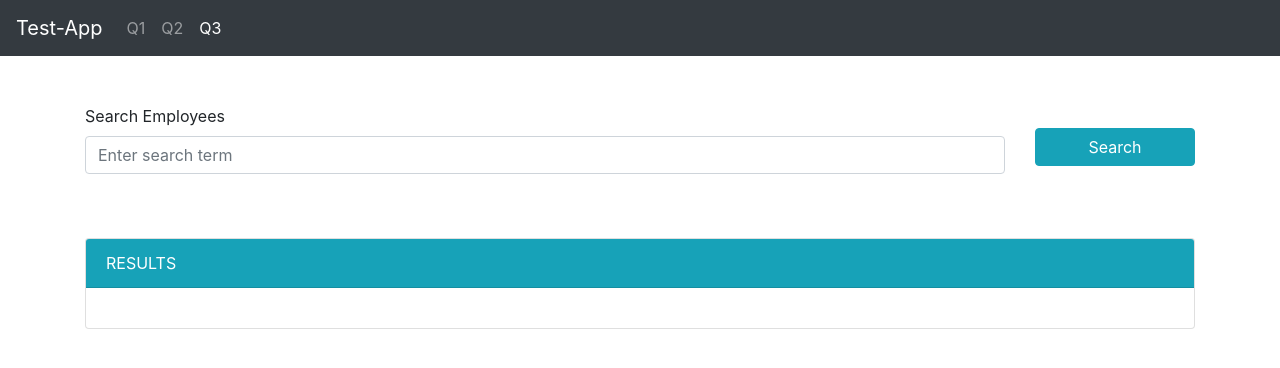
After one commit to aliguzz/ali_khurram_test, a Flask app: page /q3 in a window 1280 px wide. The commit adds this page. Shown: the top 368 px of the page. Run offline with Flask 2, Linux system fonts and the light colour scheme; some libraries are stand-ins or nearby versions.

Commit message:
final assignment completion

```diff
--- a/testapp/app.py
+++ b/testapp/app.py
@@ -1,7 +1,20 @@
-from flask import Flask, render_template, request, url_for, redirect, flash
+from flask import Flask, render_template, request, url_for, redirect, json
+from flask_mysqldb import MySQL
+import time
+import LRUCache
+LRUCacheObj = LRUCache.LRUCache(10, 20)
+
 app = Flask(__name__)
+# db configurations
 app.config["TEMPLATES_AUTO_RELOAD"] = True
-app.run(debug=True)
+app.config['MYSQL_HOST'] =  'localhost'
+app.config['MYSQL_PORT'] =  3306
+app.config['MYSQL_USER'] =  'root'
+app.config['MYSQL_PASSWORD'] =  'Aliguzz1@3'
+app.config['MYSQL_DB'] =  'ali_khurram_test'
+mysql = MySQL(app)
+# mysql.init_app(app)
+# cursor = mysql.connection.cursor()
 
 @app.route("/")
 def home():
@@ -83,3 +96,45 @@ def q2():
             return render_template('q2.html', error=error)
     else:
         return render_template('q2.html')
+
+# function to calculate the results of questions number 1
+@app.route("/q3", methods=["GET"])
+def q3():
+    # store start time
+    start = time.time()
+    results = ""
+    message = ""
+    exec_time = ""
+    # check if search term provided
+    if request.args and request.args["query"]:
+        query = str(request.args["query"])
+        searched_in = 'DATABASE'
+        # check if its in cache
+        cache_results = LRUCacheObj.get(query)
+        if cache_results != -1:
+            users = cache_results
+            searched_in = 'CACHE'
+        else:
+            cursor = mysql.connection.cursor()
+            cursor.execute("SELECT emp_no, first_name, last_name, birth_date, hire_date FROM employees WHERE CONCAT(first_name, ' ', last_name) LIKE '%"+query+"%' OR birth_date LIKE '%"+query+"%' OR hire_date LIKE '%"+query+"%' OR emp_no LIKE '%"+query+"%'")
+            users = cursor.fetchall()
+
+        LRUCacheObj.set(query, users)
+        # check for results
+        if len(users) > 0:
+            message = str(len(users))+" results against your search"
+        else:
+            message = "No results found against your search"
+
+        # get end time of execution
+        stop = time.time()
+        total_time = stop - start
+        exec_time = float(total_time)
+        exec_time = "{:.15f}".format(exec_time)
+        return render_template("q3.html", results=users,message=message,exec_time=exec_time,searched_in=searched_in)
+    else:
+        return render_template("q3.html", results=results)
+
+# app debug mode
+if __name__ == '__main__':
+    app.run(debug=True)
--- a/testapp/templates/index.html
+++ b/testapp/templates/index.html
@@ -26,7 +26,7 @@
                         <a class="nav-link" href="{{ url_for('q2') }}">Q2</a>
                     </li>
                     <li class="nav-item">
-                        <a class="nav-link" href="#">Q3</a>
+                        <a class="nav-link" href="{{ url_for('q3') }}">Q3</a>
                     </li>
                 </ul>
             </div>
--- a/testapp/templates/q2.html
+++ b/testapp/templates/q2.html
@@ -26,7 +26,7 @@
                         <a class="nav-link" href="{{ url_for('q2') }}">Q2</a>
                     </li>
                     <li class="nav-item">
-                        <a class="nav-link" href="#">Q3</a>
+                        <a class="nav-link" href="{{ url_for('q3') }}">Q3</a>
                     </li>
                 </ul>
             </div>
--- /dev/null
+++ b/testapp/templates/q3.html
@@ -0,0 +1,110 @@
+<!doctype html>
+<html lang="en">
+  <head>
+    <!-- Required meta tags -->
+    <meta charset="utf-8">
+    <meta name="viewport" content="width=device-width, initial-scale=1, shrink-to-fit=no">
+
+    <!-- Bootstrap CSS -->
+    <link rel="stylesheet" href="https://maxcdn.bootstrapcdn.com/bootstrap/4.0.0/css/bootstrap.min.css" integrity="sha384-Gn5384xqQ1aoWXA+058RXPxPg6fy4IWvTNh0E263XmFcJlSAwiGgFAW/dAiS6JXm" crossorigin="anonymous">
+
+    <title>Test-App</title>
+  </head>
+  <body>
+        <nav class="navbar navbar-expand-lg navbar-dark bg-dark">
+            <a class="navbar-brand" href="">Test-App</a>
+            <button class="navbar-toggler" type="button" data-toggle="collapse" data-target="#navbarSupportedContent" aria-controls="navbarSupportedContent" aria-expanded="false" aria-label="Toggle navigation">
+                <span class="navbar-toggler-icon"></span>
+            </button>
+
+            <div class="collapse navbar-collapse" id="navbarSupportedContent">
+                <ul class="navbar-nav mr-auto">
+                    <li class="nav-item">
+                        <a class="nav-link" href="/">Q1 <span class="sr-only">(current)</span></a>
+                    </li>
+                    <li class="nav-item">
+                        <a class="nav-link" href="{{ url_for('q2') }}">Q2</a>
+                    </li>
+                    <li class="nav-item active">
+                        <a class="nav-link" href="{{ url_for('q3') }}">Q3</a>
+                    </li>
+                </ul>
+            </div>
+        </nav>
+
+        <div class="container mt-5">
+            <div class="row">
+                <div class="col-12">
+                    {% if message %}
+                    <div class="alert alert-danger">
+                        {{message}}
+                    </div>
+                    {% endif %}
+                    <form method="GET" action="{{ url_for('q3') }}">
+                        <div class="row">
+                            <div class="col-10">
+                                <div class="form-group">
+                                    <label for="">Search Employees</label>
+                                    <input name="query" type="text" class="form-control" placeholder="Enter search term" value="{{request.args.query}}">
+                                </div>
+                            </div>
+                            <div class="col-2">
+                                <div class="form-group">
+                                    <button type="submit" class="btn btn-info mt-4 btn-block">Search</button>
+                                </div>
+                            </div>
+                        </div>
+
+                    </form>
+                </div>
+            </div>
+        </div>
+
+        <div class="container mt-5">
+            <div class="row">
+                <div class="col-12">
+                    <div class="card">
+                        <div class="card-header bg-info text-white text-uppercase">Results
+                            {% if exec_time %}
+                                <span class="badge badge-success float-right p-2">Latency Time({{searched_in}}) : {{exec_time}}</span>
+                            {% endif %}
+                        </div>
+                        <div class="card-body">
+                            {% if results %}
+                            <table class="table table-striped">
+                                <thead class="">
+                                    <tr>
+                                    <th scope="col">Emp No</th>
+                                    <th scope="col">First Name</th>
+                                    <th scope="col">Last Name</th>
+                                    <th scope="col">Birth Date</th>
+                                    <th scope="col">Hire Date</th>
+                                    </tr>
+                                </thead>
+                                <tbody>
+                                    {% for item in results %}
+                                        <tr>
+                                            <th scope="row">{{item[0]}}</th>
+                                            <td>{{item[1]}}</td>
+                                            <td>{{item[2]}}</td>
+                                            <td>{{item[3]}}</td>
+                                            <td>{{item[4]}}</td>
+                                        </tr>
+                                        <tr>
+                                    {% endfor %}
+                                </tbody>
+                                </table>
+                            {% endif %}
+                        </div>
+                    </div>
+                </div>
+            </div>
+        </div>
+
+    <!-- Optional JavaScript -->
+    <!-- jQuery first, then Popper.js, then Bootstrap JS -->
+    <script src="https://code.jquery.com/jquery-3.2.1.slim.min.js" integrity="sha384-KJ3o2DKtIkvYIK3UENzmM7KCkRr/rE9/Qpg6aAZGJwFDMVNA/GpGFF93hXpG5KkN" crossorigin="anonymous"></script>
+    <script src="https://cdnjs.cloudflare.com/ajax/libs/popper.js/1.12.9/umd/popper.min.js" integrity="sha384-ApNbgh9B+Y1QKtv3Rn7W3mgPxhU9K/ScQsAP7hUibX39j7fakFPskvXusvfa0b4Q" crossorigin="anonymous"></script>
+    <script src="https://maxcdn.bootstrapcdn.com/bootstrap/4.0.0/js/bootstrap.min.js" integrity="sha384-JZR6Spejh4U02d8jOt6vLEHfe/JQGiRRSQQxSfFWpi1MquVdAyjUar5+76PVCmYl" crossorigin="anonymous"></script>
+  </body>
+</html>
```
Also changed, not shown: testapp/LRUCache.py (added, +38 -0 lines), README.md, 3 other files.
